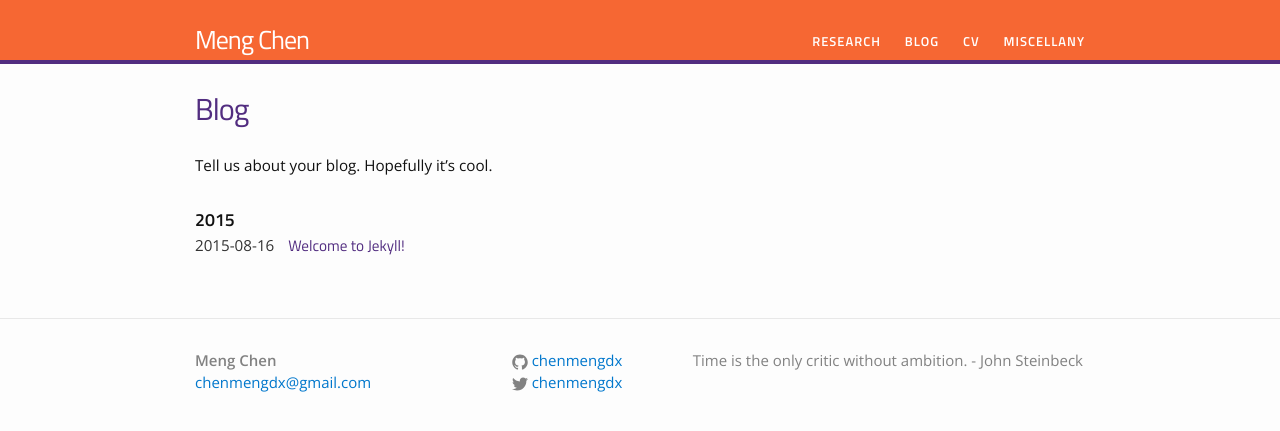
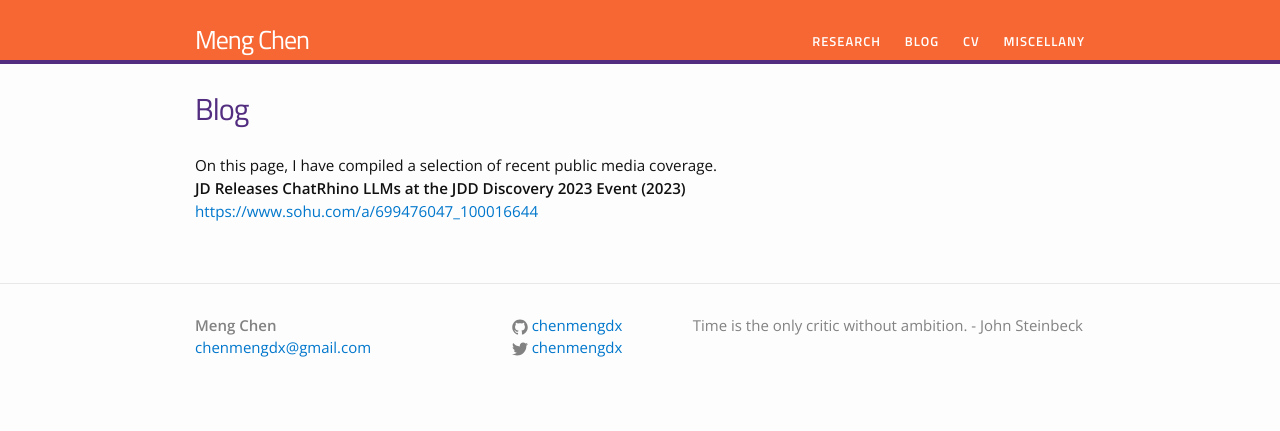
Before and after one commit to chenmengdx/chenmengdx.github.io, a Jekyll site: the page built from blog.md, in a window 1280 px wide. Shown: the top 431 px of the page. Built offline with Jekyll 4.4.1, drawn with Linux system fonts in a browser that asks for light colours.

Commit message:
create the media page

```diff
--- a/blog.md
+++ b/blog.md
@@ -4,6 +4,21 @@ title: Blog
 permalink: /blog/
 ---
 
+<div>
+On this page, I have compiled a selection of recent public media coverage.
+
+<p>
+<b> JD Releases ChatRhino LLMs at the JDD Discovery 2023 Event (2023)</b> <br />
+<a href="https://www.sohu.com/a/699476047_100016644">https://www.sohu.com/a/699476047_100016644</a>
+</p>
+
+
+
+
+</div>
+
+
+<!--
 Tell us about your blog. Hopefully it's cool.
 
 <ul class="listing">
@@ -19,3 +34,4 @@ Tell us about your blog. Hopefully it's cool.
   </li>
 {% endfor %}
 </ul>
+-->
```
